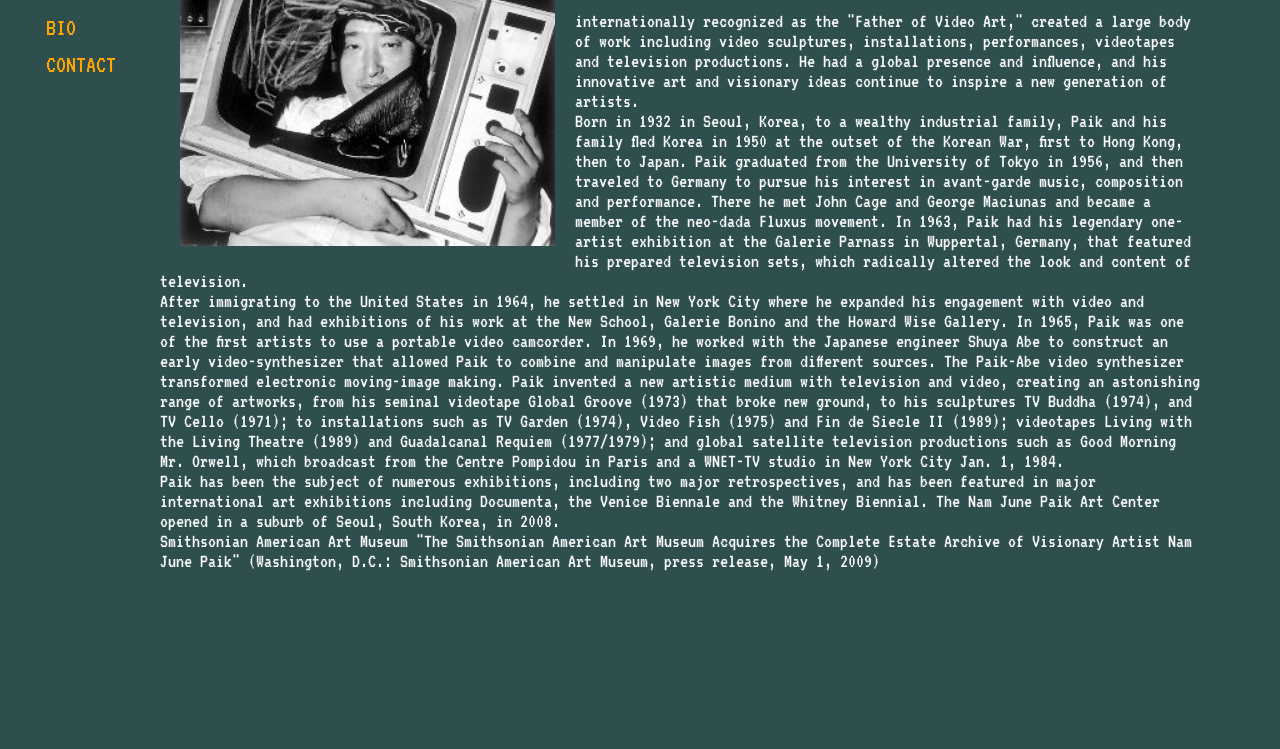
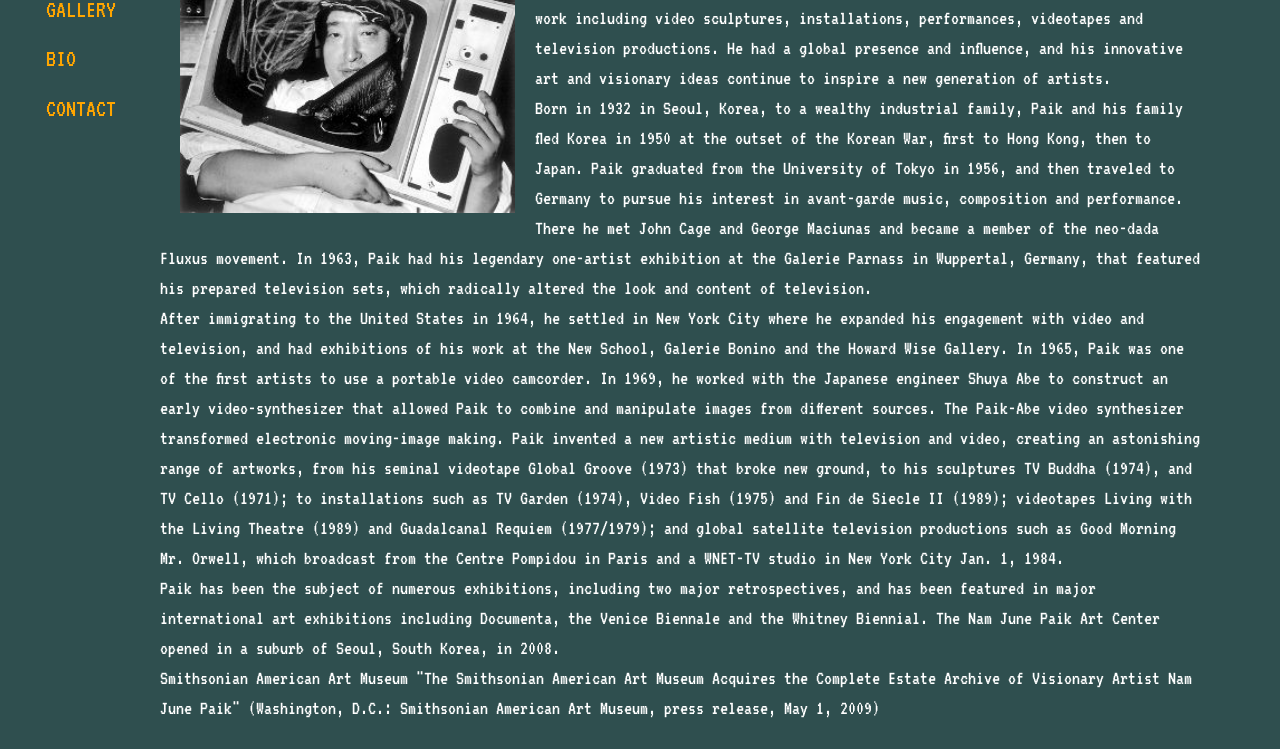
Before and after one commit to leaah/leaah.github.io, a plain HTML site: page Final/bio.html in a window 1280 px wide. Shown: the part 103-852 px from the top of the page. Before the commit the page ends 800 px from the top, so only its background shows below. Drawn offline with nearby package versions, Linux system fonts and the light colour scheme; a script that the page names is missing.

Commit message:
Add files via upload

```diff
--- a/Final/bio.html
+++ b/Final/bio.html
@@ -4,6 +4,8 @@
     <meta charset="utf-8">
     <meta name="viewport" content="width=device-width, initial-scale=1.0">
     <link href="https://fonts.googleapis.com/css?family=VT323" rel="stylesheet">
+      <link href="https://fonts.googleapis.com/css?family=VT323" rel="stylesheet">
+    <link rel="stylesheet" href="https://maxcdn.bootstrapcdn.com/bootstrap/4.0.0/css/bootstrap.min.css" integrity="sha384-Gn5384xqQ1aoWXA+058RXPxPg6fy4IWvTNh0E263XmFcJlSAwiGgFAW/dAiS6JXm" crossorigin="anonymous">
 
 
     <title></title>
```
